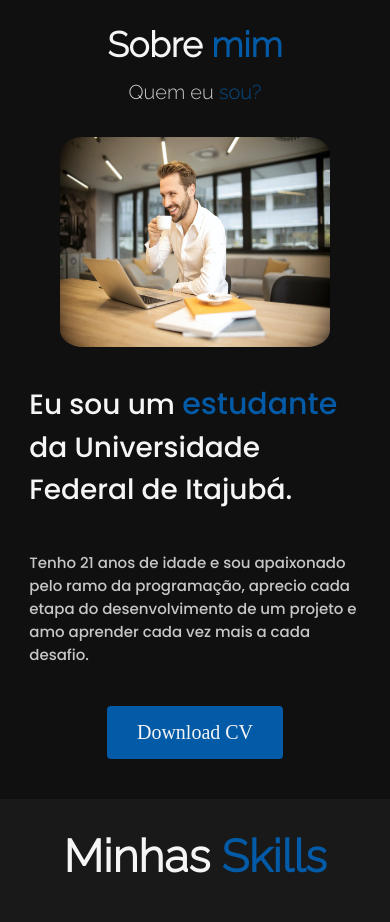
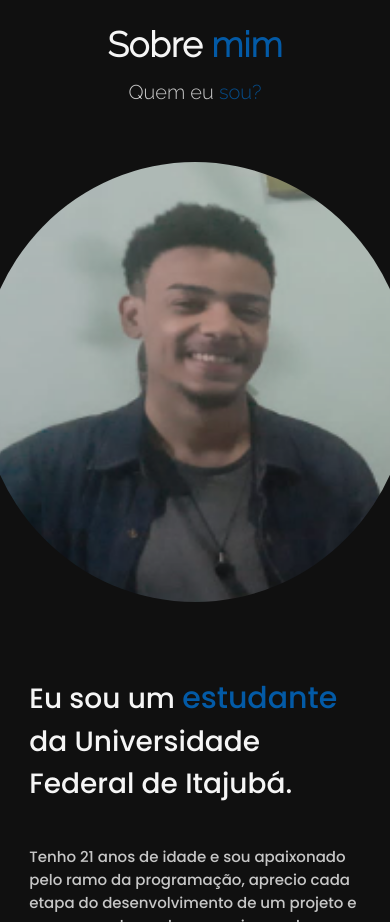
Before and after one commit to AqueleCaio/portifolio, a plain HTML site: page index.html in a window 390 px wide. Shown: the part 860-1782 px from the top of the page. Drawn offline with nearby package versions, Linux system fonts and the light colour scheme.

Commit message:
inserção da foto de perfil

```diff
--- a/css/index.css
+++ b/css/index.css
@@ -260,16 +260,16 @@ body{
 }
 .about-img img{
     width: 100%;
-    height:380px;
+    height:500px;
     padding: 30px;
-    border-radius: 40px;
+    border-radius: 50%;
 }
 .about-img {
     width: 550px;
     height:auto;
     padding: 30px;
     padding-top: 10px;
-    border-radius: 40px;
+    border-radius: 50%;
 }
 
 #about-content a{
@@ -1063,17 +1063,17 @@ For devices with smaller width like mobile phone
         flex-direction: column-reverse;
     }
     .about-img img{
-        width: 280px;
-        height:220px;
-        padding: 5px;
-        border-radius: 10%;
+        width: 100%;
+        height:500px;
+        padding: 30px;
+        border-radius: 50%;
     }
     .about-img {
-        width: 100%;
-        height:250px;
-        text-align: center;
-        overflow: hidden;
-        border-radius: 10%;
+        width: 550px;
+        height:auto;
+        padding: 30px;
+        padding-top: 10px;
+        border-radius: 50%;
     }
     .service{
         height:320px;
@@ -1435,16 +1435,16 @@ for tabs and large phones
     }
     .about-img img{
         width: 100%;
-        height:380px;
+        height:500px;
         padding: 30px;
-        border-radius: 40px;
+        border-radius: 50%;
     }
     .about-img {
         width: 550px;
         height:auto;
         padding: 30px;
         padding-top: 10px;
-        border-radius: 40px;
+        border-radius: 50%;
     }
     .cv a button{
         border:none;
--- a/index.html
+++ b/index.html
@@ -72,7 +72,7 @@
                     </div>
                     <!--about picture-->
                     <div class="about-img">
-                        <img src="imagens/about.jpg" alt="Your Image">
+                        <img src="imagens/me.png" alt="Your Image">
                     </div>
                 </div>
             </div>
```
Also changed, not shown: imagens/about.jpg (deleted), imagens/me.png (added).
